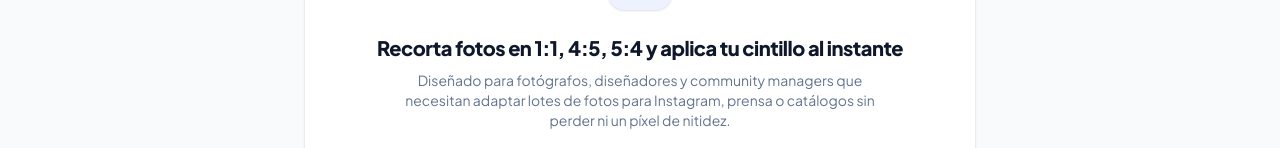
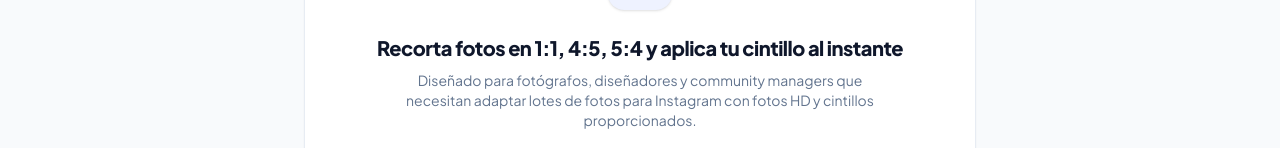
Before and after one commit to isaac077/cintillos, a React (Vite) app: page / in a window 1280 px wide. Shown: the part 652-800 px from the top of the page. Built offline with nearby package versions, Linux system fonts and the light colour scheme.

Commit message:
fix: share HD export settings across previews and downloads

```diff
--- a/src/App.tsx
+++ b/src/App.tsx
@@ -1,15 +1,16 @@
 import React, { useState } from 'react';
-import { AspectRatioId, CintilloConfig, PhotoItem } from './types';
+import { AspectRatioId, CintilloConfig, ExportSettings, PhotoItem } from './types';
 import { Navbar } from './components/Navbar';
 import { CintilloManager } from './components/CintilloManager';
 import { PhotoUploader } from './components/PhotoUploader';
 import { PhotoCard } from './components/PhotoCard';
 import { CropModal } from './components/CropModal';
 import { BatchExportBar } from './components/BatchExportBar';
-import { createDemoAssets, getAspectRatio, getDefaultCrop } from './utils/cropUtils';
+import { DEFAULT_EXPORT_SETTINGS, createDemoAssets, getAspectRatio, getDefaultCrop } from './utils/cropUtils';
 import { Layers, Sparkles, SlidersHorizontal, Image as ImageIcon, ShieldCheck, CheckCircle2 } from 'lucide-react';
 
 export default function App() {
+  const [exportSettings, setExportSettings] = useState<ExportSettings>(DEFAULT_EXPORT_SETTINGS);
   const [photos, setPhotos] = useState<PhotoItem[]>([]);
   const [cintillo, setCintillo] = useState<CintilloConfig>({
     overlayMode: 'banner',
@@ -310,6 +311,8 @@ export default function App() {
         {/* Global batch bar if photos exist */}
         {photos.length > 0 && (
           <BatchExportBar
+            settings={exportSettings}
+            setSettings={setExportSettings}
             photos={photos}
             cintillo={cintillo}
             onApplyRatioToAll={handleApplyRatioToAll}
@@ -384,6 +387,7 @@ export default function App() {
             <div className="grid grid-cols-1 sm:grid-cols-2 md:grid-cols-3 lg:grid-cols-4 gap-4">
               {photos.map((photo) => (
                 <PhotoCard
+                  settings={exportSettings}
                   key={photo.id}
                   photo={photo}
                   cintillo={cintillo}
@@ -406,7 +410,7 @@ export default function App() {
                 Recorta fotos en 1:1, 4:5, 5:4 y aplica tu cintillo al instante
               </h2>
               <p className="text-xs sm:text-sm text-slate-500 max-w-lg mx-auto">
-                Diseñado para fotógrafos, diseñadores y community managers que necesitan adaptar lotes de fotos para Instagram, prensa o catálogos sin perder ni un píxel de nitidez.
+                Diseñado para fotógrafos, diseñadores y community managers que necesitan adaptar lotes de fotos para Instagram con fotos HD y cintillos proporcionados.
               </p>
             </div>
 
@@ -459,6 +463,7 @@ export default function App() {
       {/* Interactive Crop Modal */}
       {activeCropPhoto && (
         <CropModal
+          settings={exportSettings}
           photo={activeCropPhoto}
           photos={photos}
           cintillo={cintillo}
```
